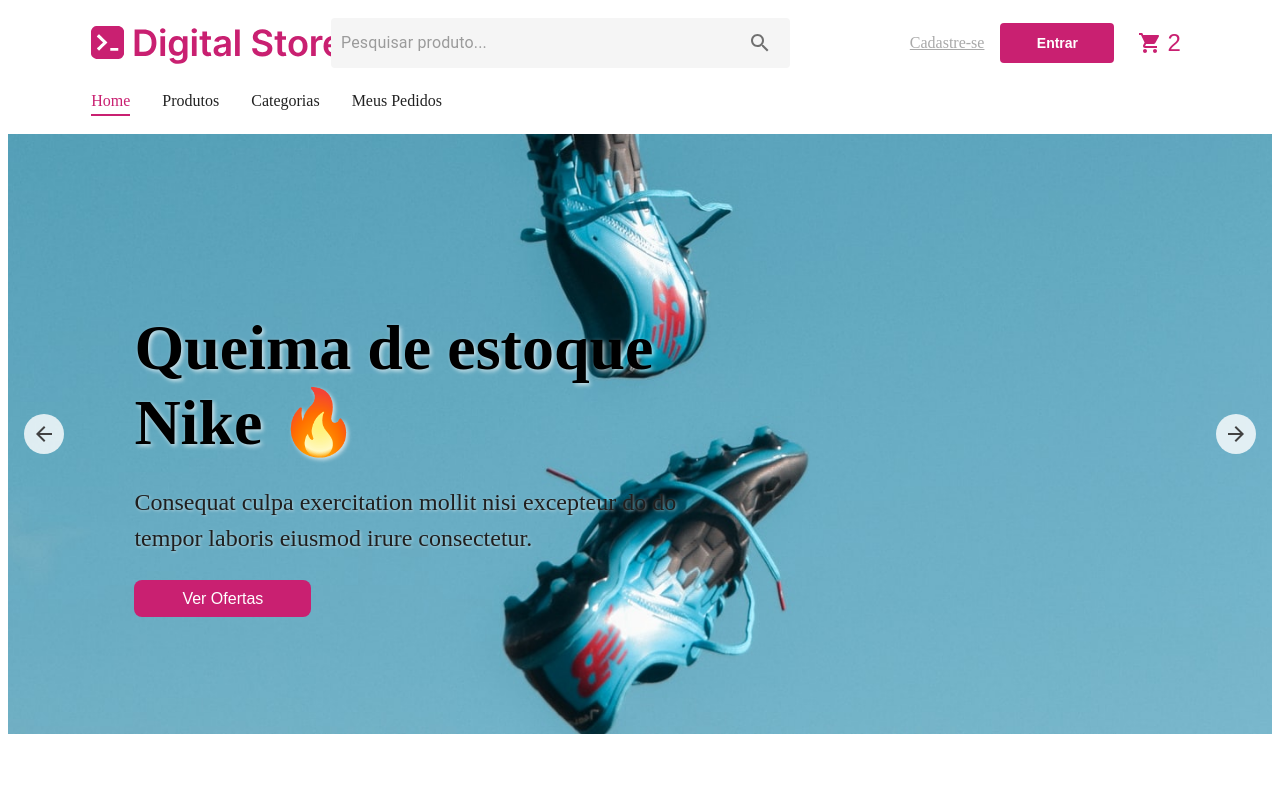
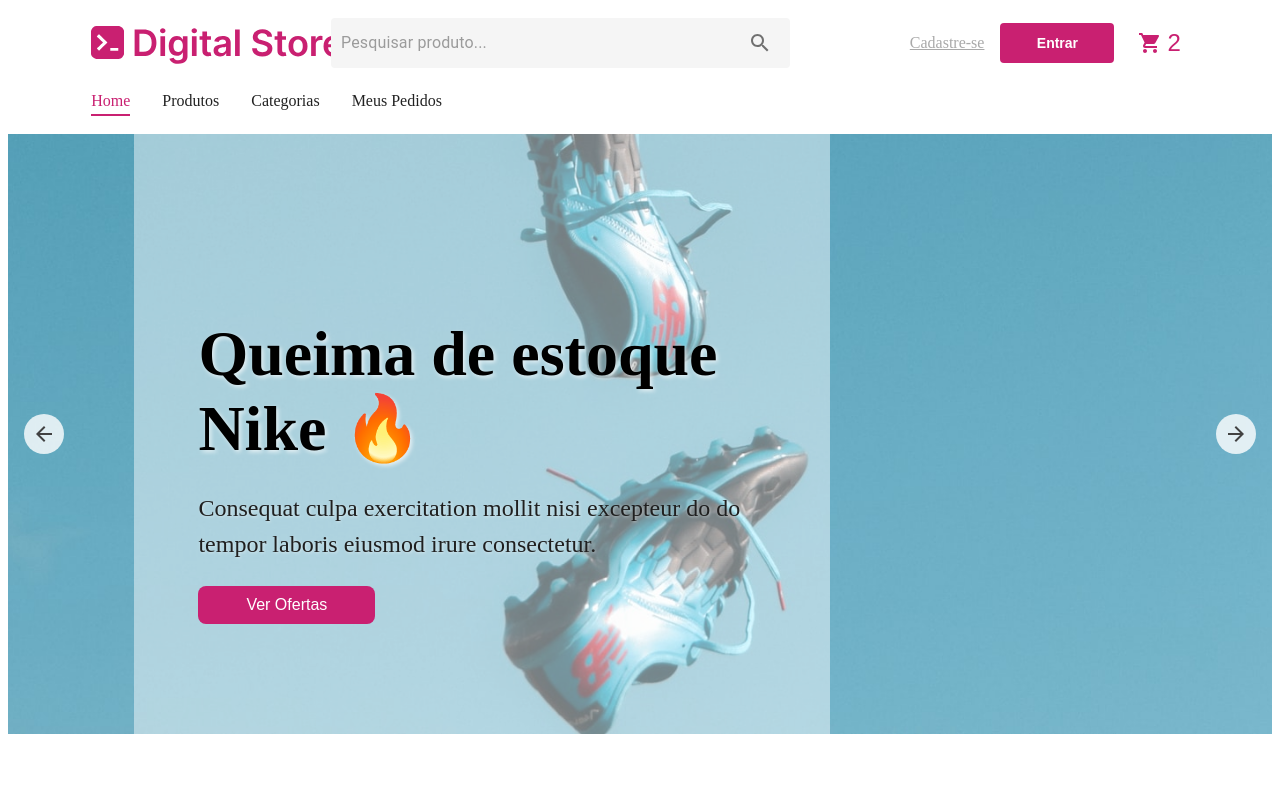
Before and after one commit to doug1043/projeto-digital-store, a React (Vite) app: page / in a window 1280 px wide. Shown: the top 792 px of the page. Built offline with nearby package versions, Linux system fonts and the light colour scheme.

Commit message:
ajuste na apresentação dos slides

```diff
--- a/src/components/Carousel.jsx
+++ b/src/components/Carousel.jsx
@@ -11,10 +11,18 @@
 const InfoBox = styled("div")(({ theme }) => ({
   position: "absolute",
   color: theme.palette.grayscale.darkGrayc,
-  top: "20%",
+  top: "0",
   left: "10%",
+  backgroundColor: "rgba(255, 255, 255, 0.459)", // Fundo branco com transparência
   zIndex: 1,
   maxWidth: "600px",
+  height: "100%",
+  alignContent: "center",
+  padding: `
+  ${theme.spacing(0)}
+  ${theme.spacing(4)}
+  ${theme.spacing(4)}
+  ${theme.spacing(8)}`,
 }));
 
 const Title = styled("h2")(({ theme }) => ({
```
